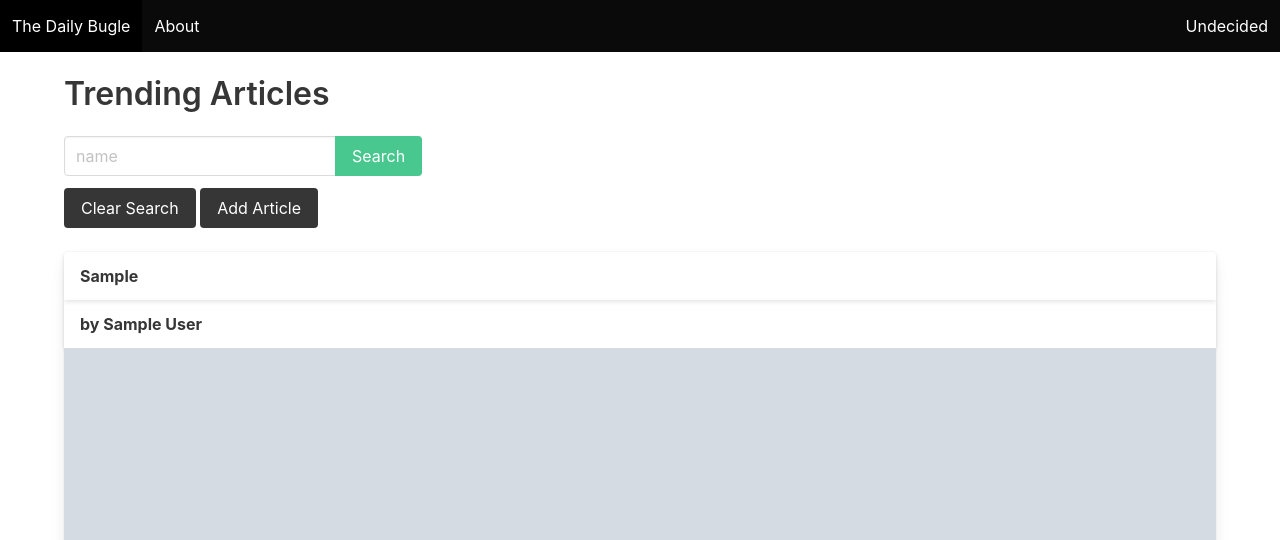
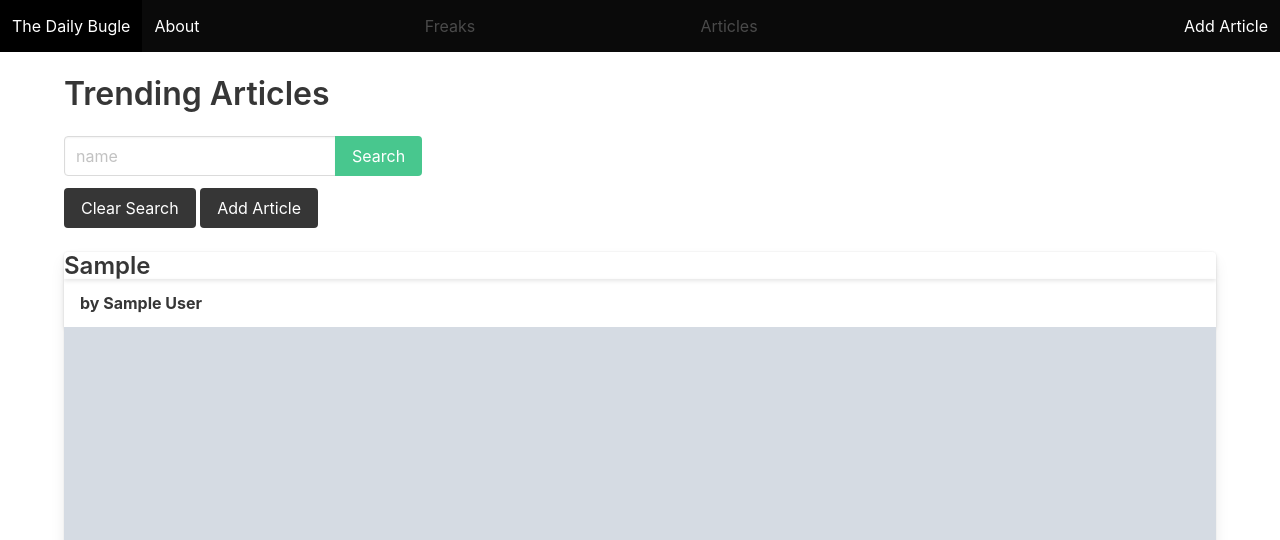
Before and after one commit to najeesimmons/The_Daily_Bugle, a Django app: page /articles/ in a window 1280 px wide. Shown: the top 540 px of the page. Run offline with Django 4.2, Linux system fonts and the light colour scheme; tables that the repository leaves empty hold one stand-in row (values such as "Sample post"); grey boxes marked "Sample" are stand-in pictures.

```diff
--- a/main_app/templates/article_create.html
+++ b/main_app/templates/article_create.html
@@ -1,4 +1,5 @@
 {% extends 'base.html' %}
+{% block title %}- Add an Article{% endblock %}
 {% block content %}
 <h1>Add an Article</h1>
 
--- a/main_app/templates/article_delete_confirmation.html
+++ b/main_app/templates/article_delete_confirmation.html
@@ -1,4 +1,6 @@
-{% extends 'base.html' %} {% block content %}
+{% extends 'base.html' %}
+{% block title %} Delete An Article{% endblock %}
+{% block content %}
 <h1 class="title pt-5">Are you sure you want to Delete {{article.headline}}?</h1>
 <form method="post">
     {% csrf_token %}
--- a/main_app/templates/article_detail.html
+++ b/main_app/templates/article_detail.html
@@ -1,4 +1,5 @@
 {% extends 'base.html' %}
+{% block title %}- Article Detail{% endblock %}
 {% block content %}
 <div class="detail__img">
     <img src="{{article.image}}" alt="{{article.headline}}" />
--- a/main_app/templates/article_list.html
+++ b/main_app/templates/article_list.html
@@ -24,7 +24,7 @@
 {# <a href="{% url 'article_detail' article.pk %}" #}
     <div class="card">
         <div class="card-header">
-            <p class="card-header-title">{{article.headline}}</p>
+            <h4 class="title is-4">{{article.headline}}</h4>
         </div>
         <div class="card-header">
             <p class="card-header-title">by {{article.author}}</p>
--- a/main_app/templates/article_update.html
+++ b/main_app/templates/article_update.html
@@ -1,4 +1,6 @@
-{% extends 'base.html' %} {% block content %}
+{% extends 'base.html' %}
+{% block title %}- Update Article{% endblock %}
+{% block content %}
 <h1 class="pt-3">Update {{article.headline}}</h1>
 
 <form action="" method="post">
--- a/main_app/templates/base.html
+++ b/main_app/templates/base.html
@@ -24,8 +24,14 @@
             <div class="navbar-menu navbar-start">
                 <a class="navbar-item" href="/about">About</a>
             </div>
+            <div class="navbar-menu">
+                <a class="navbar-item" href="/freaks">Freaks</a>
+            </div>
+            <div class="navbar-menu">
+                <a class="navbar-item" href="/articles">Articles</a>
+            </div>
             <div class="navbar-menu navbar-end">
-                <a class="navbar-item" href="/undecided">Undecided</a>
+                <a class="navbar-item" href="/article/new">Add Article</a>
             </div>
         </nav>
         <div class="container">
--- a/main_app/templates/freak_create.html
+++ b/main_app/templates/freak_create.html
@@ -1,4 +1,5 @@
 {% extends 'base.html' %}
+{% block title %}- Create Freak{% endblock %}
 {% block content %}
 <h1>Add an Freak</h1>
 
--- a/main_app/templates/freak_delete_confirmation.html
+++ b/main_app/templates/freak_delete_confirmation.html
@@ -1,4 +1,6 @@
-{% extends 'base.html' %} {% block content %}
+{% extends 'base.html' %}
+{% block title %}- Delete Freak{% endblock %}
+{% block content %}
 <h1 class="title pt-5">Are you sure you want to Delete {{freak.name}}?</h1>
 <form method="post">
     {% csrf_token %}
--- a/main_app/templates/freak_detail.html
+++ b/main_app/templates/freak_detail.html
@@ -1,4 +1,5 @@
 {% extends 'base.html' %}
+{% block title %}- Freak Detail{% endblock %}
 {% block content %}
 <div class="detail__img">
     <img src="{{freak.image}}" alt="{{freak.name}}" />
--- a/main_app/templates/freak_update.html
+++ b/main_app/templates/freak_update.html
@@ -1,4 +1,7 @@
-{% extends 'base.html' %} {% block content %}
+{% extends 'base.html' %}
+{% block title %}- Freak Update{% endblock %}
+
+{% block content %}
 <h1 class="pt-3">Update {{freak.name}}</h1>
 
 <form action="" method="post">
```
